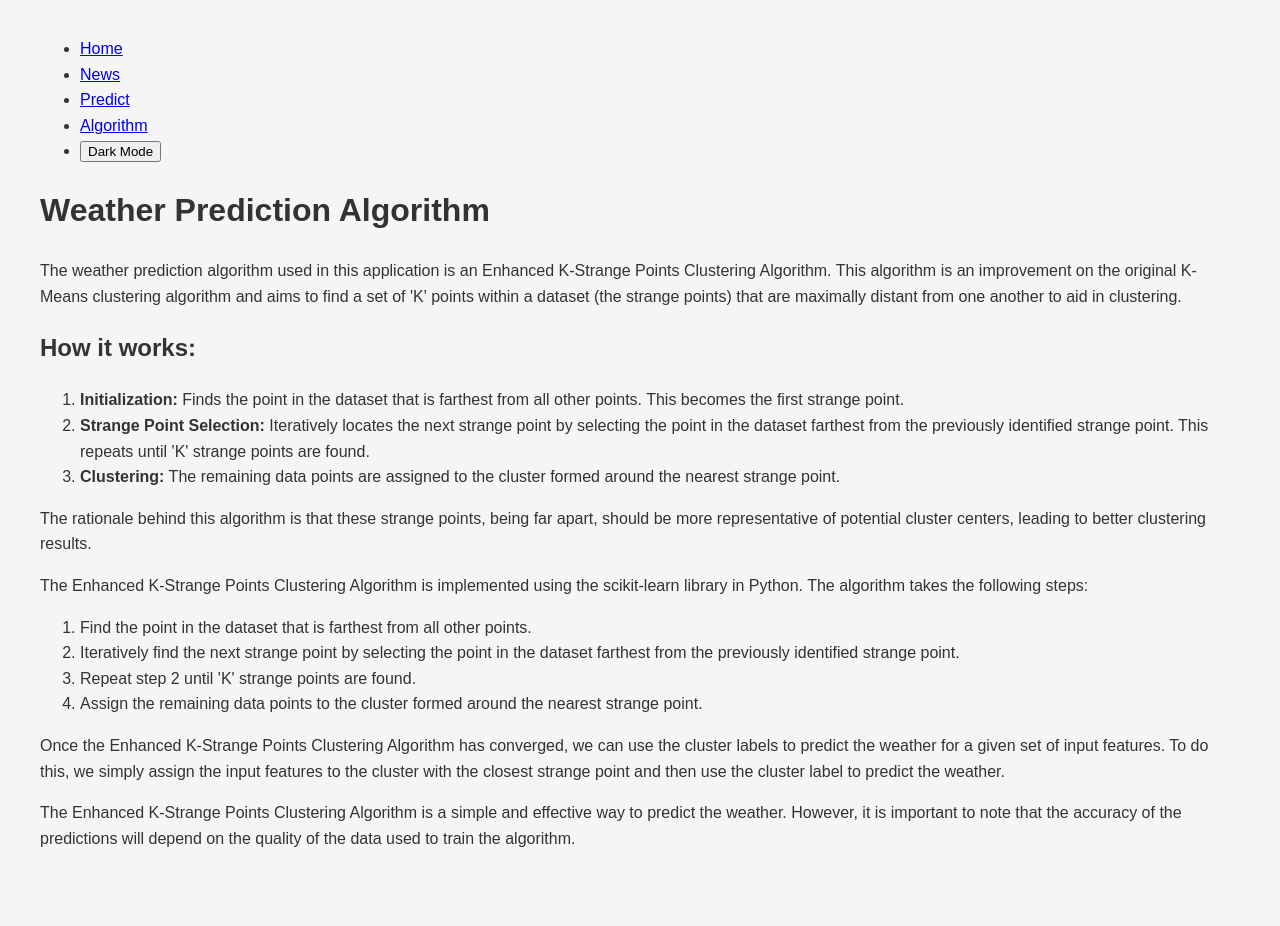
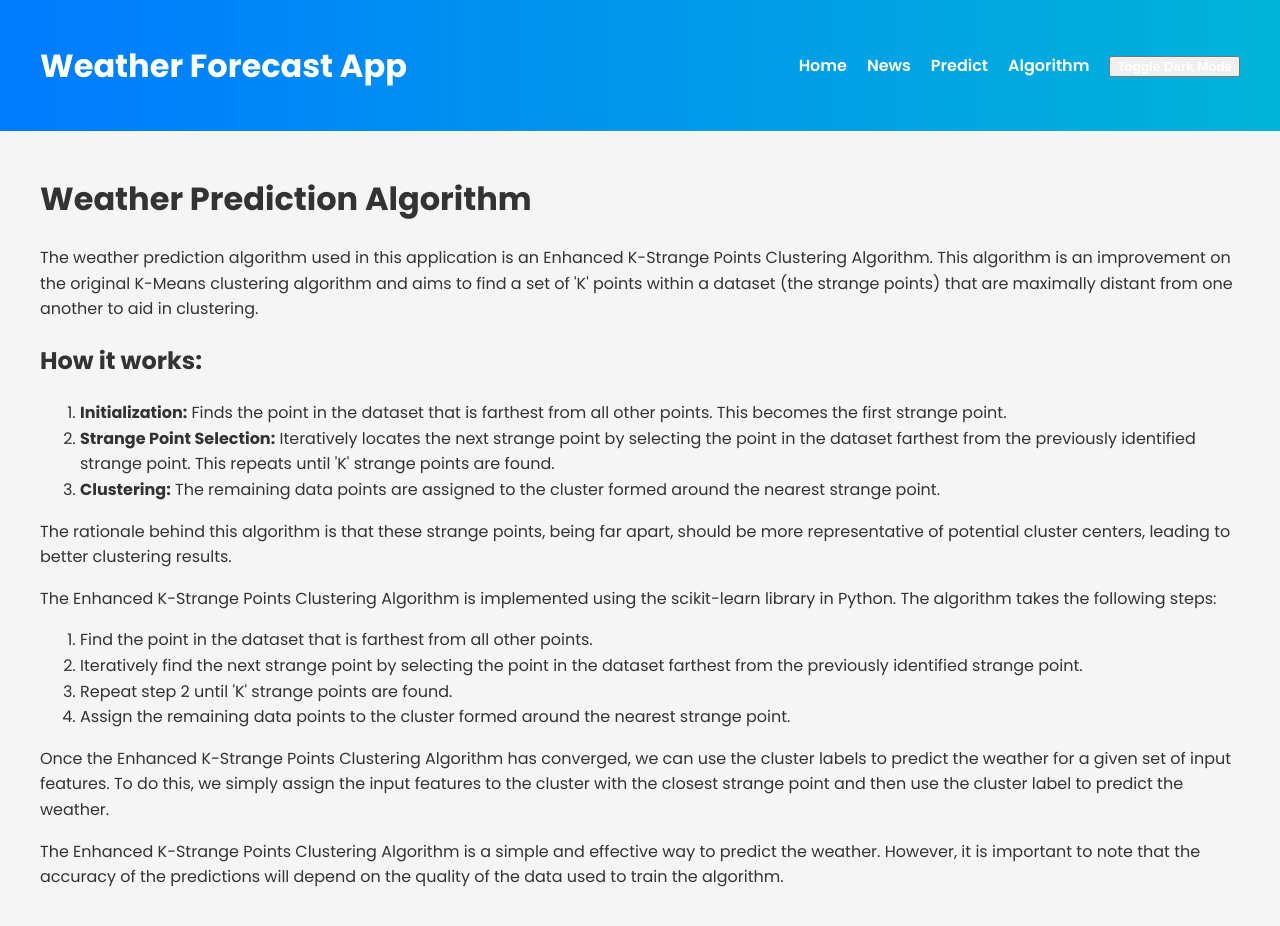
Before and after one commit to praful6342/weather_forecast, a Flask app: page /algorithm in a window 1280 px wide. Before the commit the page ends 847 px from the top, so only its background shows below. Run offline with Flask 3, Linux system fonts and the light colour scheme.

Commit message:
On branch main  Your branch is up to date with 'origin/main'.  Changes to be committed: 	modified:   templates/algorithm.html

```diff
--- a/templates/algorithm.html
+++ b/templates/algorithm.html
@@ -1,23 +1,31 @@
 <!DOCTYPE html>
-<html>
+<html lang="en">
 <head>
+  <meta charset="UTF-8">
+  <meta name="viewport" content="width=device-width, initial-scale=1.0">
   <title>Weather Prediction Algorithm</title>
   <link rel="stylesheet" href="{{ url_for('static', filename='styles.css') }}">
+  <link rel="preconnect" href="https://fonts.googleapis.com">
+  <link rel="preconnect" href="https://fonts.gstatic.com" crossorigin>
+  <link href="https://fonts.googleapis.com/css2?family=Poppins:wght@400;600;700&display=swap" rel="stylesheet">
 </head>
 <body>
-  <div class="container">
-    <header>
-      <nav>
-        <ul>
-          <li><a href="/">Home</a></li>
-          <li><a href="/news">News</a></li>
-          <li><a href="/predict">Predict</a></li>
-          <li><a href="/algorithm">Algorithm</a></li>
-          <li><button id="dark-mode-toggle">Dark Mode</button></li>
+  <header class="header">
+    <div class="container">
+      <nav class="navbar">
+        <h1 class="navbar-brand">Weather Forecast App</h1>
+        <ul class="navbar-nav">
+          <li class="nav-item"><a class="nav-link" href="/">Home</a></li>
+          <li class="nav-item"><a class="nav-link" href="{{ url_for('show_news') }}">News</a></li>
+          <li class="nav-item"><a class="nav-link" href="{{ url_for('predict_weather') }}">Predict</a></li>
+          <li class="nav-item active"><a class="nav-link" href="{{ url_for('show_algorithm') }}">Algorithm</a></li>
+          <li class="nav-item"><button class="nav-link" id="dark-mode-toggle">Toggle Dark Mode</button></li>
         </ul>
       </nav>
-    </header>
+    </div>
+  </header>
 
+  <div class="container">
     <main>
       <h1>Weather Prediction Algorithm</h1>
 
@@ -46,10 +54,10 @@
 
       <p>The Enhanced K-Strange Points Clustering Algorithm is a simple and effective way to predict the weather. However, it is important to note that the accuracy of the predictions will depend on the quality of the data used to train the algorithm.</p>
     </main>
+  </div>
 
-    <footer>
-      <script src="{{ url_for('static', filename='scripts.js') }}"></script>
-    </footer>
-  </div>
+  <footer>
+    <script src="{{ url_for('static', filename='scripts.js') }}"></script>
+  </footer>
 </body>
 </html>
```
